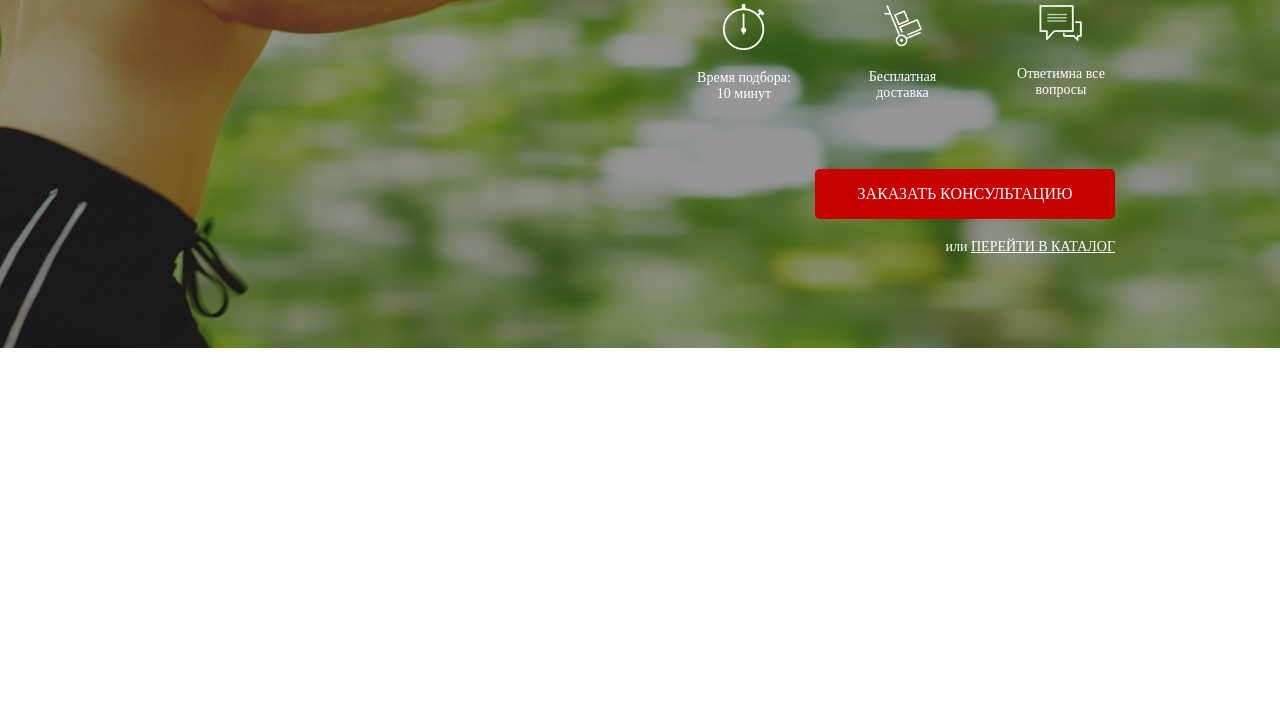
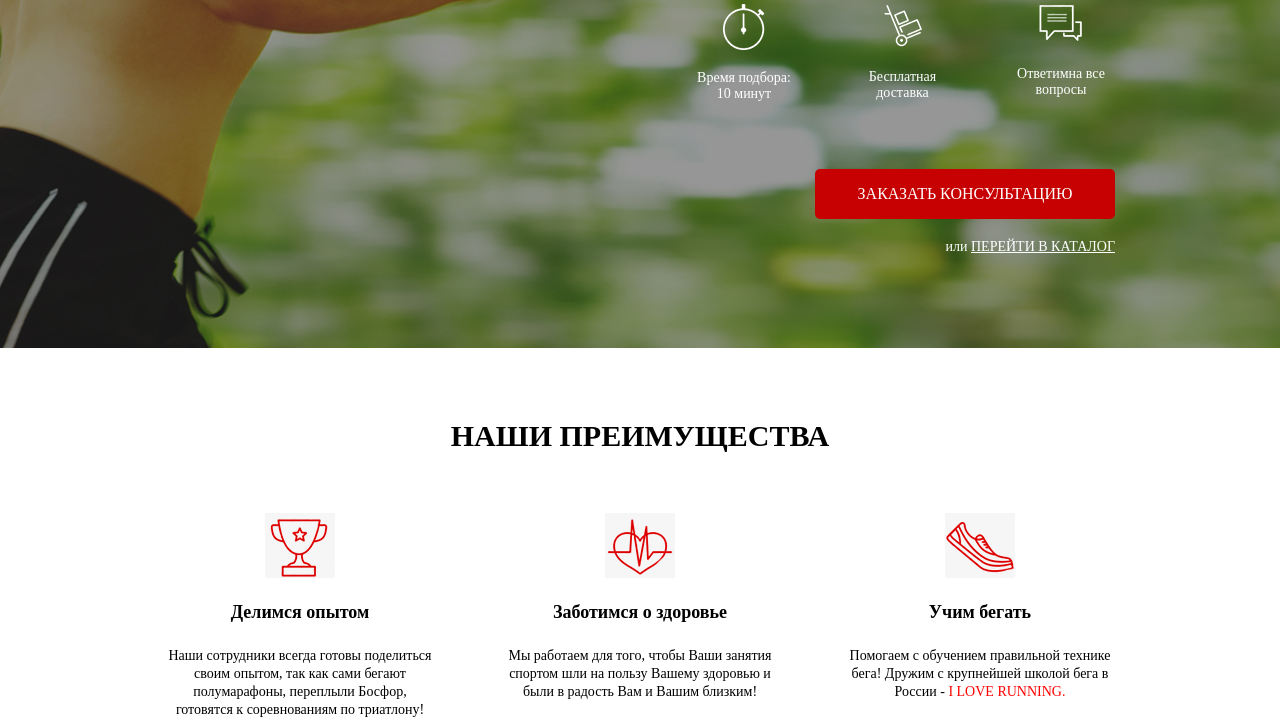
Before and after one commit to tvojaMamasha/project-magasine, a website: page index.html in a window 1280 px wide. Shown: the part 324-1043 px from the top of the page. Before the commit the page ends 800 px from the top, so only its background shows below. Drawn offline with Linux system fonts and the light colour scheme; a web font is replaced by a local one.

Commit message:
Moved to new repo.

```diff
--- a/index.html
+++ b/index.html
@@ -54,5 +54,27 @@
 
         </div>
     </div>
+    <div class="container">
+        <div class="advantage">
+            <div class="advantage__header">НАШИ ПРЕИМУЩЕСТВА</div>
+            <div class="advantage__items">
+                <div class="advantage__img">
+                    <img src="./src/icons/second page/ancewars.png" alt="">
+                    Делимся опытом
+                    <div class="advantage__paragraph">Наши сотрудники всегда готовы  поделиться своим опытом, так как сами бегают полумарафоны, переплыли Босфор, готовятся к соревнованиям по триатлону!</div>
+                </div>
+                <div class="advatage__img">
+                    <img src="./src/icons/second page/heart.png" alt="">
+                    Заботимся о здоровье
+                    <div class="advantage__paragraph">Мы работаем для того, чтобы Ваши занятия спортом шли на пользу Вашему здоровью и были в радость Вам и Вашим близким!</div>
+                </div>
+                <div class="advatage__img">
+                    <img src="./src/icons/second page/shoe.png" alt="">
+                    Учим бегать
+                    <div class="advantage__paragraph">Помогаем с обучением правильной технике бега! Дружим с крупнейшей школой бега в России - <span>I LOVE RUNNING.</span></div>
+                </div>
+            </div>
+        </div>
+    </div>
 </body>
 </html>
--- a/src/sass/blocks/style.scss
+++ b/src/sass/blocks/style.scss
@@ -13,3 +13,4 @@
 @import './promo';
 @import './header';
 @import './buttons';
+@import './advantage';
```
Also changed, not shown: src/sass/css/style.min.css, 1 other file.
